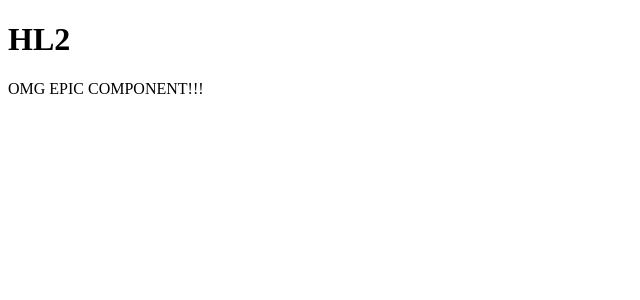
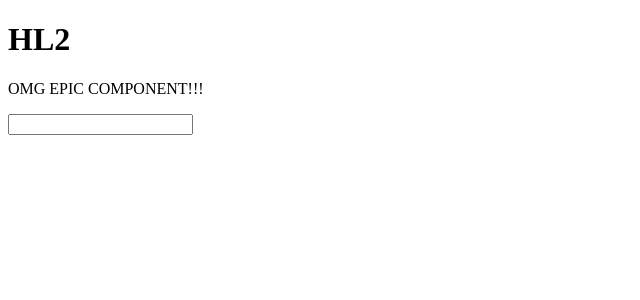
Before and after one commit to Francoo86/AngularProto, an Angular app: page / in a window 1280 px wide. Shown: the top 300 px of the page, without its empty margins (0-640 px from the left). Built offline with nearby package versions, Linux system fonts and the light colour scheme.

Commit message:
testing ngModel stuff

```diff
--- a/src/app/app.component.html
+++ b/src/app/app.component.html
@@ -1 +1,2 @@
 <somediv></somediv>
+<input-test></input-test>
--- /dev/null
+++ b/src/app/input-test/input-test.component.html
@@ -0,0 +1 @@
+<input [(ngModel)]="name" (ngModelChange)="printLog($event)">
--- /dev/null
+++ b/src/app/input-test/input-test.component.ts
@@ -0,0 +1,15 @@
+import { Component } from '@angular/core';
+
+@Component({
+  selector: 'input-test',
+  templateUrl: './input-test.component.html',
+  styleUrls: ['./input-test.component.css']
+})
+
+export class InputTestComponent {
+  name : string = "";
+
+  printLog(value : any) : void {
+    console.log(value);
+  }
+}
--- a/src/app/somediv/somediv.component.ts
+++ b/src/app/somediv/somediv.component.ts
@@ -8,6 +8,6 @@ import { Component, OnInit } from '@angular/core';
 
 export class SomedivComponent implements OnInit {
   ngOnInit(): void {
-      alert("Estoy empezando uhm aha")
+      alert("Estoy empezando uhm aha");
   }
 }
```
Also changed, not shown: src/app/app.module.ts (+6 -2 lines), src/app/input-test/input-test.component.css (added), 1 other file (tests, documents, lock files or other folders).
